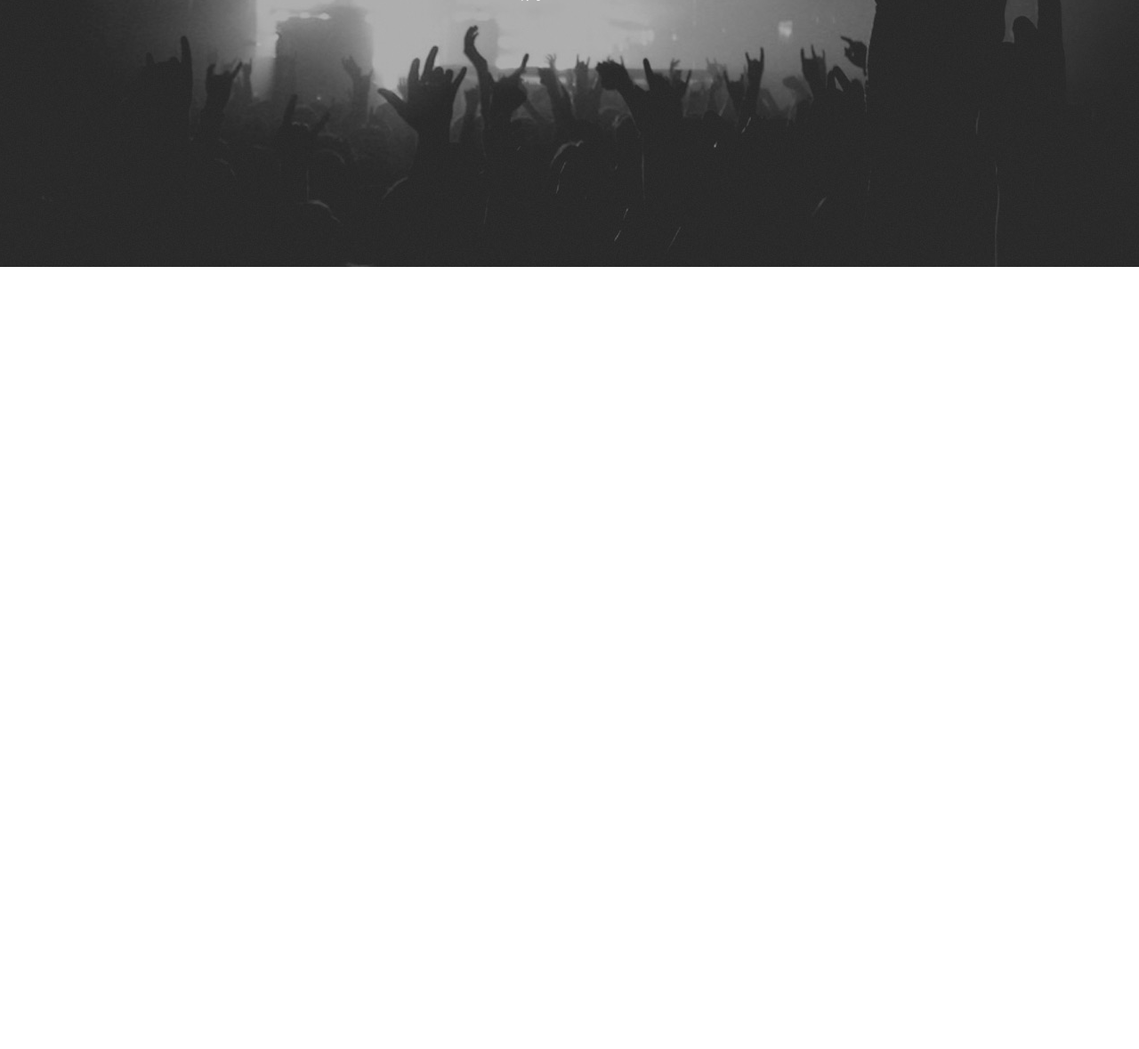
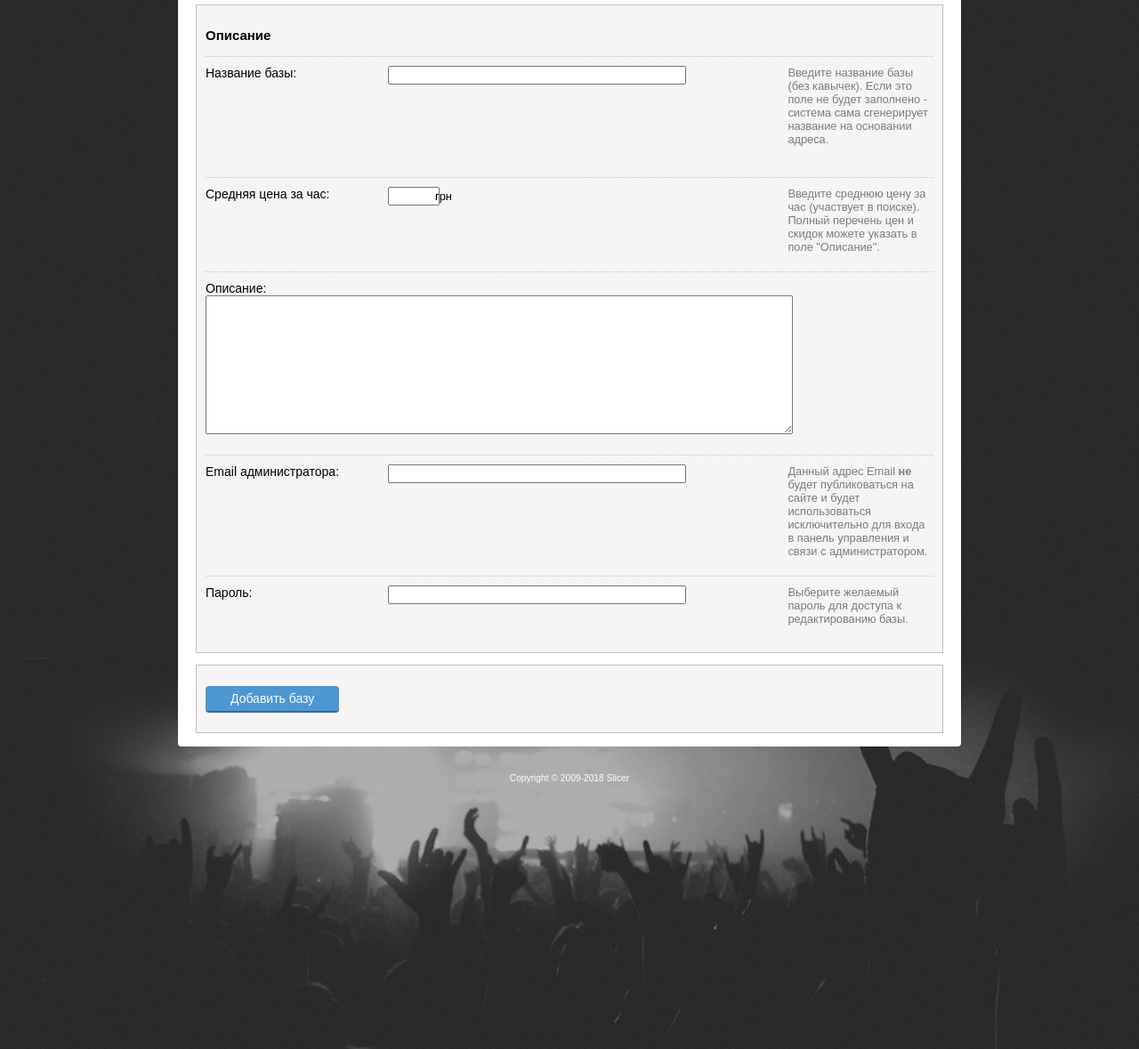
Before and after one commit to AlexKotl/bases-django, a Django app: page /add in a window 1280 px wide. Shown: the part 999-2178 px from the top of the page at 89% size. Before the commit the page ends 1299 px from the top, so only its background shows below. Run offline with Django 3.2, Linux system fonts and the light colour scheme; parts of the project's set-up code (start-up, migrations or seed data) failed here and were passed over; some libraries are stand-ins or nearby versions.

Commit message:
add form converted using standard forms class

```diff
--- a/add_base/form.py
+++ b/add_base/form.py
@@ -1,4 +1,12 @@
 from django import forms
 
 class AddForm(forms.Form):
+    address = forms.CharField(label='Address')
+    contacts = forms.CharField(widget=forms.Textarea)
+    #pos_x = forms.CharField()
+    #pos_y = forms.CharField()
     name = forms.CharField(label='Base name', max_length=100)
+    price = forms.DecimalField()
+    description = forms.CharField(widget=forms.Textarea)
+    email = forms.EmailField()
+    password = forms.CharField(widget=forms.PasswordInput)
--- a/bases/templates/bases/add.html
+++ b/bases/templates/bases/add.html
@@ -58,20 +58,24 @@
     </script>
 
 
-    <form action='{% url 'add_submit' %}' method='post' enctype='multipart/form-data' id='add_form' style="padding:15px 20px">
+    <form action='{% url 'add_submit' %}' method='post' enctype='multipart/form-data' class="add-form" style="padding:15px 20px">
         {% csrf_token %}
-        {{ form }}
-        <!-- <div style=' background-color:#F5F5F5; border:1px solid #C1C1C1;padding:10px'>
+
+        <div style=' background-color:#F5F5F5; border:1px solid #C1C1C1;padding:10px'>
             <h3>Расположение</h3>
             <div class='cellsBlock'>
                 <div class='cellLeft'>Адрес (улица, дом): </div>
-                <div class='cellRight'><input type='text' name='address' style='width:100%' notrequired> </div>
+                <div class='cellRight'>
+                    {{ form.address }}
+                </div>
                 <div class='cellHint'>Например: <i>Прорезная 12</i></div>
                 <br class='clearBoth'>
             </div>
             <div class='cellsBlock'>
                 <div class='cellLeft'>Контакты: </div>
-                <div class='cellRight'><textarea name='contacts' style='width:100%'></textarea></div>
+                <div class='cellRight'>
+                    {{ form.contacts }}
+                </div>
                 <div class='cellHint'>Контактная информация: телефоны, email адреса и т.д.</div>
                 <br class='clearBoth'>
             </div>
@@ -92,36 +96,46 @@
             <h3>Описание</h3>
             <div class='cellsBlock'>
                 <div class='cellLeft'>Название базы: </div>
-                <div class='cellRight'><input type='text' name='name' style='width:100%' notrequired></div>
+                <div class='cellRight'>
+                    {{ form.name }}
+                </div>
                 <div class='cellHint'>Введите название базы (без кавычек). Если это поле не будет заполнено - система сама сгенерирует название на основании адреса.</div>
                 <br class='clearBoth'><br class='clearBoth'>
             </div>
             <div class='cellsBlock'>
                 <div class='cellLeft'>Средняя цена за час: </div>
-                <div class='cellRight'><input type='number' notrequired name='price' style='width:20%'> грн</div>
-                <div class='cellHint'>Введите среднюю цену за час (участвует в поиске). Полный перечень цен и скидок можете указать в поле \"Описание\".</div>
+                <div class='cellRight'>
+                    <span style="width:50px; display: inline-block">{{ form.price }}</span> грн
+                </div>
+                <div class='cellHint'>Введите среднюю цену за час (участвует в поиске). Полный перечень цен и скидок можете указать в поле "Описание".</div>
                 <br class='clearBoth'>
             </div>
             <div class='cellsBlock'>
                 <div class='cellLeft'>Описание: </div>
-                <div class='cellRight' style='width:80%'><textarea name='description' style='width:100%; height:200px'></textarea> </div>
+                <div class='cellRight' style='width:80%'>
+                    {{ form.description }}
+                </div>
                 <br class='clearBoth'>
             </div>
             <div class='cellsBlock'>
                 <div class='cellLeft'>Email администратора: </div>
-                <div class='cellRight'><input type='text' name='email' notrequired style='width:100%'> </div>
+                <div class='cellRight'>
+                    {{ form.email }}
+                </div>
                 <div class='cellHint'>Данный адрес Email <b>не</b> будет публиковаться на сайте и будет использоваться исключительно для входа в панель управления и связи с администратором.</div>
                 <br class='clearBoth'>
             </div>
             <div class='cellsBlock'>
                 <div class='cellLeft'>Пароль: </div>
-                <div class='cellRight'><input type='password' notrequired name='password' style='width:100%'> </div>
+                <div class='cellRight'>
+                    {{ form.password }}
+                </div>
                 <div class='cellHint'>Выберите желаемый пароль для доступа к редактированию базы.</div>
                 <br class='clearBoth'>
             </div>
         </div>
 
-        <p>
+        <!-- <p>
         <div style=' background-color:#F5F5F5; border:1px solid #C1C1C1; padding:10px'>
             <h3>Фотографии</h3>
             <div class='cellsBlock'>
@@ -134,9 +148,9 @@
                 <div class='cellHint'>Вы можете добавить до 5 фотографий базы.</div>
                 <br class='clearBoth'>
             </div>
-        </div>
+        </div> -->
 
-        <p> -->
+        <p>
         <div style=' background-color:#F5F5F5; border:1px solid #C1C1C1; padding:10px'>
             <p><div class='g-recaptcha' data-sitekey='6Lc60FEUAAAAADlX54VYEjGxzniqH4wbU7euyL_R'></div>
             <p><button type='submit' name='submit_but' id='submit_but' class='cms-button'>
--- a/static/style.css
+++ b/static/style.css
@@ -63,10 +63,11 @@ div {box-sizing: border-box;}
 #table_stock td.image {float:right; display: block; width: 45%; margin-left: 10px; background-color: white; padding: 2px; border:1px solid #cccccc; box-shadow: 0px 1px 2px #b5b5b5}
 #table_stock td.image img {width: 100%; display: block;}
 
-#add_form .cellsBlock {display: block; clear: both; margin: 10px 0; padding:10px 0; border-top: 1px dotted #c5c5c5}
-#add_form .cellLeft {float:left; width:25%; font-size: 14px;}
-#add_form .cellRight {float:left; width:40%; }
-#add_form .cellHint {float:right; width:20%; color:#7c7c7c}
+.add-form .cellsBlock {display: block; clear: both; margin: 10px 0; padding:10px 0; border-top: 1px dotted #c5c5c5}
+.add-form .cellLeft {float:left; width:25%; font-size: 14px;}
+.add-form .cellRight {float:left; width:40%; }
+.add-form .cellRight input, .add-form .cellRight textarea {width: 100%;}
+.add-form .cellHint {float:right; width:20%; color:#7c7c7c}
 #slides {display: none !important;}
 
 .sys-message {
```
